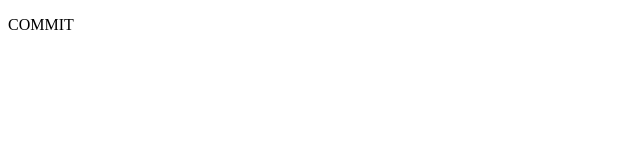
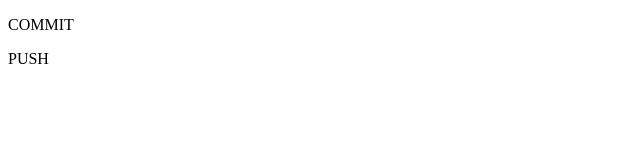
Before and after one commit to VladimirShimbaretskii/first-project, a plain HTML site: page index.html in a window 1280 px wide. Shown: the full height of the page, 0-640 px from the left. Drawn offline with Linux system fonts and the light colour scheme.

Commit message:
мой второй коммит

```diff
--- a/index.html
+++ b/index.html
@@ -9,6 +9,7 @@
 <body>
   <div>
     <p>COMMIT</p>
+    <p>PUSH</p>
   </div>
 </body>
 </html>
```
